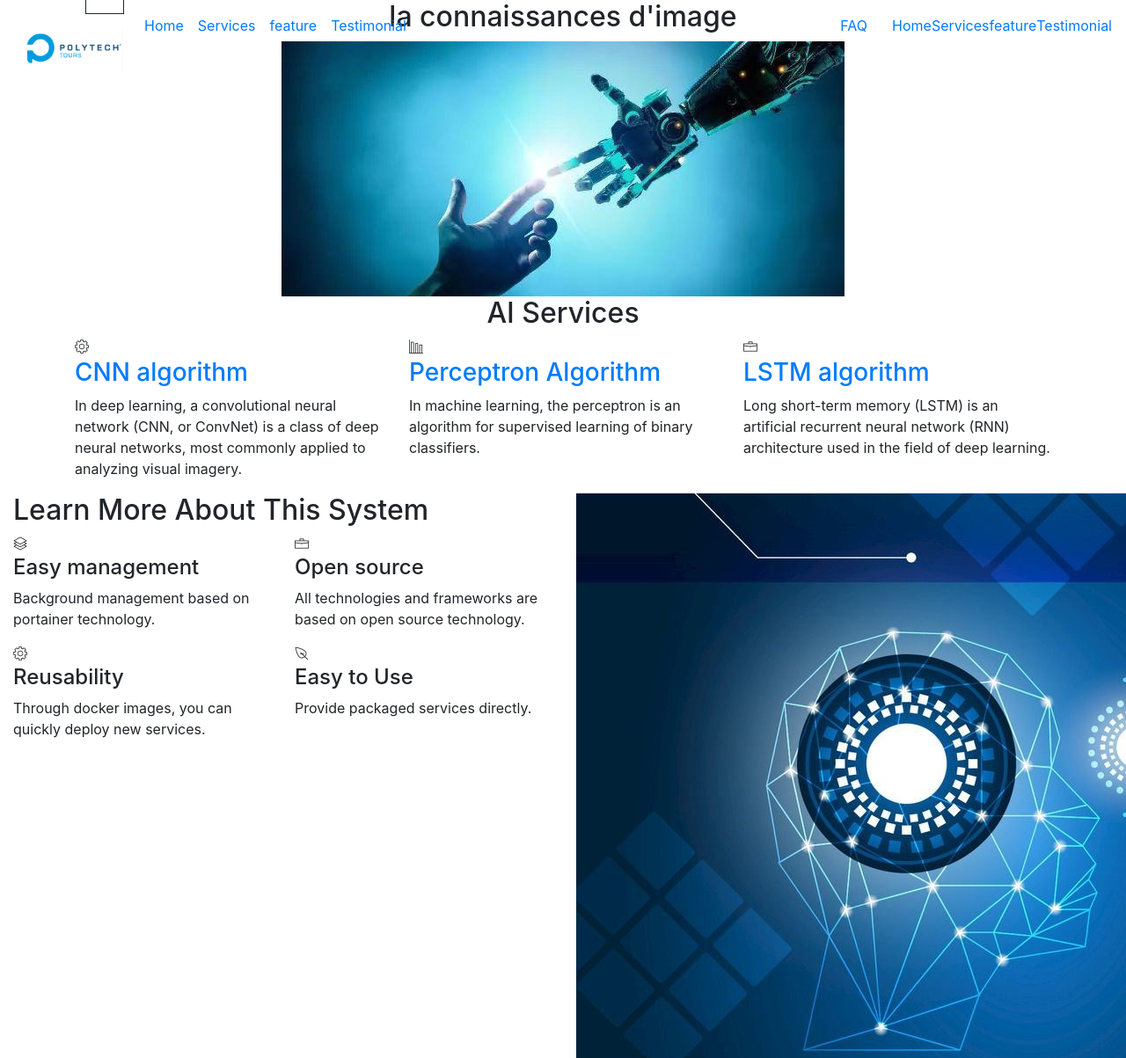
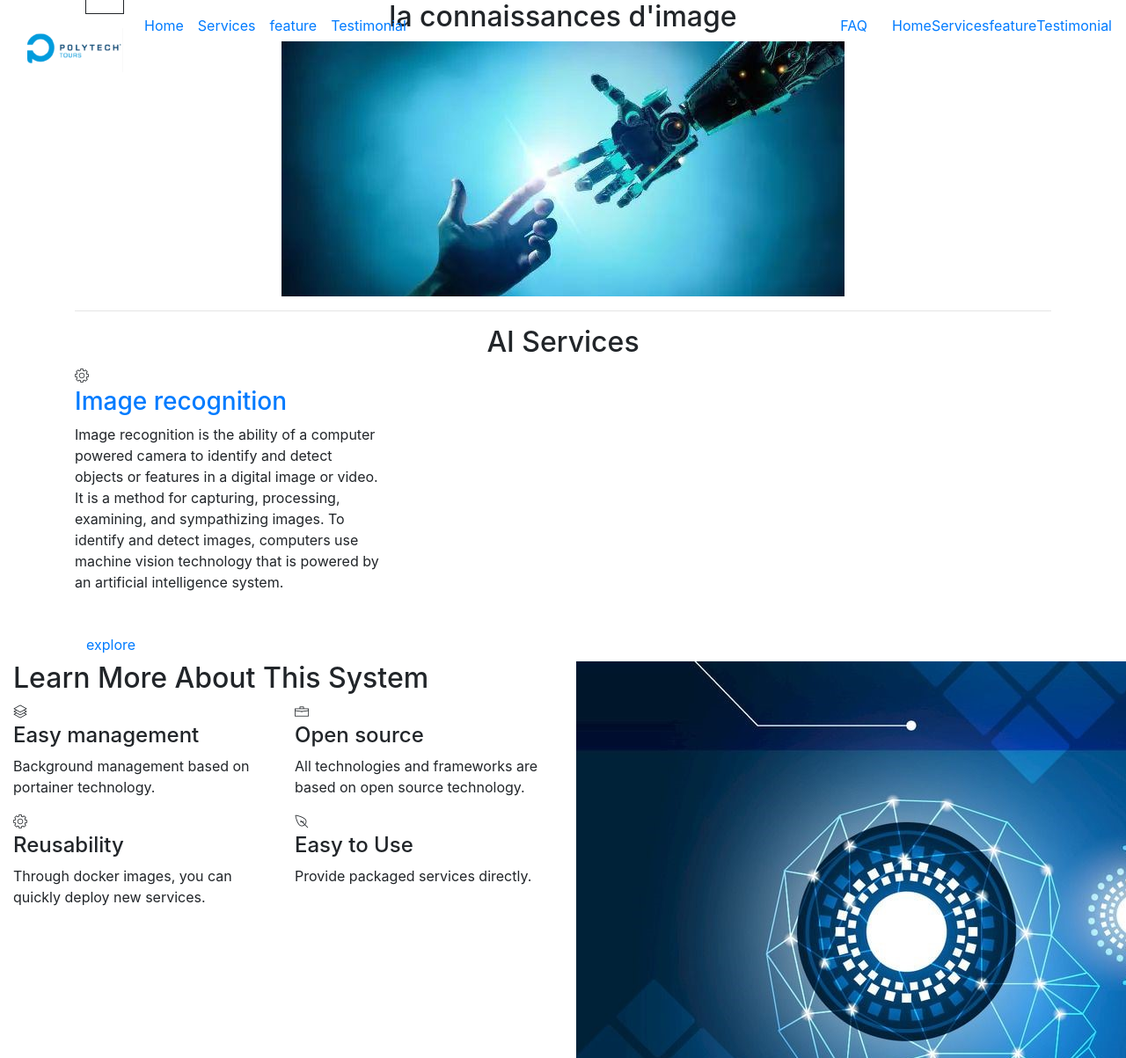
Before and after one commit to SIGESI/Ai_Django_WebService, a Django app: template templates/index.html in a window 1280 px wide; the page is wider, and only the part inside the window is pictured. Shown: the part 38-1241 px from the top of that part at 88% size. Run offline with Django 3.2, Linux system fonts and the light colour scheme; the template is opened without the code that fills it, so the values that code supplies are empty; some libraries are stand-ins or nearby versions; some web fonts are replaced.

Commit message:
change ip in dockerfile and some html logics

```diff
--- a/App1_login_home/views.py
+++ b/App1_login_home/views.py
@@ -33,11 +33,11 @@ def index(request):
     ip1 = load(req.urlopen('http://jsonip.com'))['ip']
     #ip1="localhost"
     #print(ip1)
-    ip1="http://"+str(ip1)+":8001/algo1/"
-    return render(request, "index.html",{'ipalgo1': ip1})
+    ip1="http://"+str(ip1)+":8001/img_rec/"
+    return render(request, "index.html",{'ipimgrec': ip1})
 
 def index_action(request):
     #return HttpResponse("myapp2")
 
-    response = HttpResponseRedirect('/algo1/')
+    response = HttpResponseRedirect('/img_rec/')
     return response
--- a/templates/index.html
+++ b/templates/index.html
@@ -113,6 +113,7 @@
               <div class="img-thumb text-center wow fadeInUp" data-wow-delay="0.6s">
                 <img class="img-fluid" src="/Sharedvolume/static/home/img/ai.png" alt="">
               </div>
+                <hr>
             </div>
           </div>
         </div>
@@ -136,13 +137,17 @@
                 <i class="lni-cog"></i>
               </div>
               <div class="services-content" >
-                <h3><a href="{{ ipalgo1 }}">CNN algorithm</a></h3><!-- <h3><a href="http://localhost:8001/algo1/">CNN algorithm</a></h3> -->
-                <p>In deep learning, a convolutional neural network (CNN, or ConvNet) is a class of deep neural networks, most commonly applied to analyzing visual imagery.</p>
+                <h3><a href="{{ ipimgrec }}">Image recognition</a></h3><!-- <h3><a href="http://localhost:8001/algo1/">CNN algorithm</a></h3> -->
+                <p>Image recognition is the ability of a computer powered camera to identify and detect objects or features in a digital image or video. It is a method for capturing, processing, examining, and sympathizing images. To identify and detect images, computers use machine vision technology that is powered by an artificial intelligence system. </p>
+              <br>
               </div>
+                <div class="btn-sing">
+              <a class="btn btn-border" href="{{ ipimgrec }}">explore</a>
+            </div>
             </div>
           </div>
           <!-- Services item -->
-          <div class="col-md-6 col-lg-4 col-xs-12">
+          <div class="col-md-6 col-lg-4 col-xs-12" style="display: none;">
             <div class="services-item wow fadeInRight" data-wow-delay="0.6s">
               <div class="icon">
                 <i class="lni-bar-chart"></i>
@@ -154,7 +159,7 @@
             </div>
           </div>
           <!-- Services item -->
-          <div class="col-md-6 col-lg-4 col-xs-12">
+          <div class="col-md-6 col-lg-4 col-xs-12" style="display: none;">
             <div class="services-item wow fadeInRight" data-wow-delay="0.9s">
               <div class="icon">
                 <i class="lni-briefcase"></i>
```
Also changed, not shown: README.md, Sharedvolume/db.sqlite3, 1 other file.
